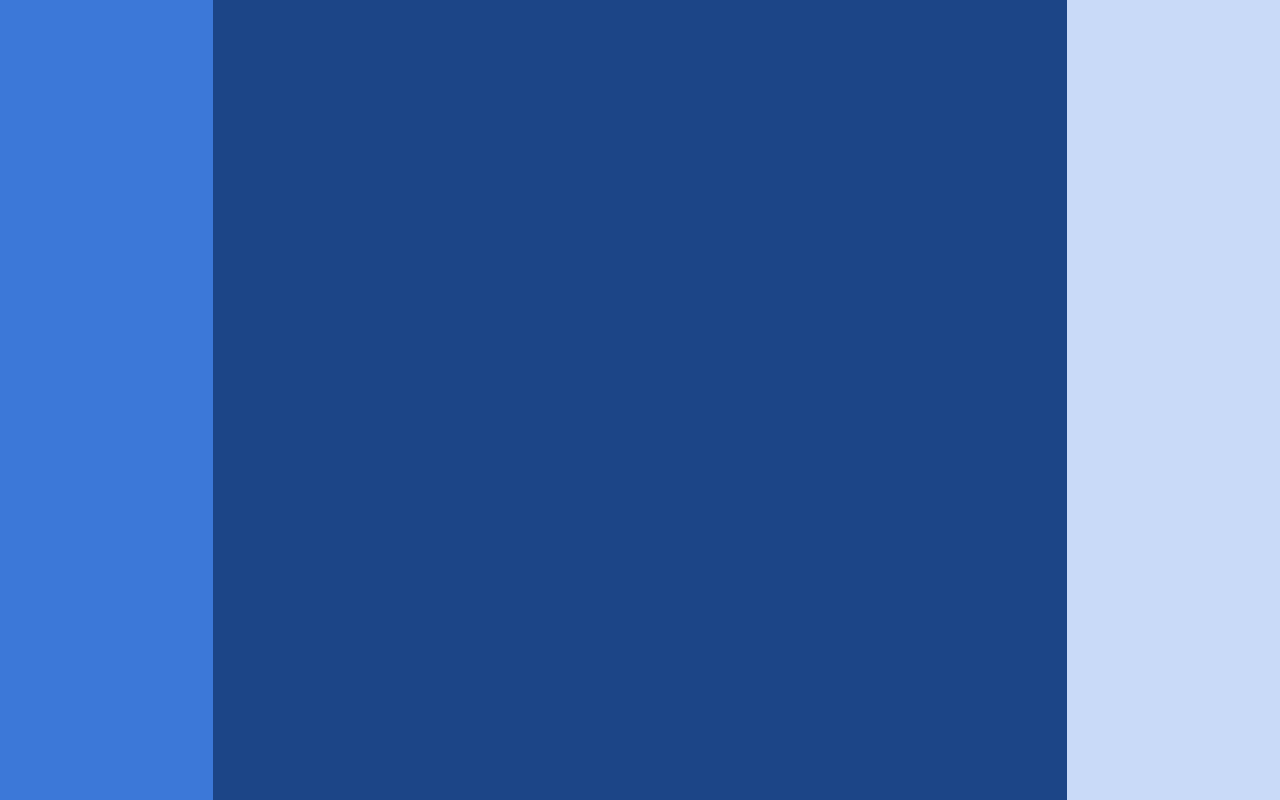
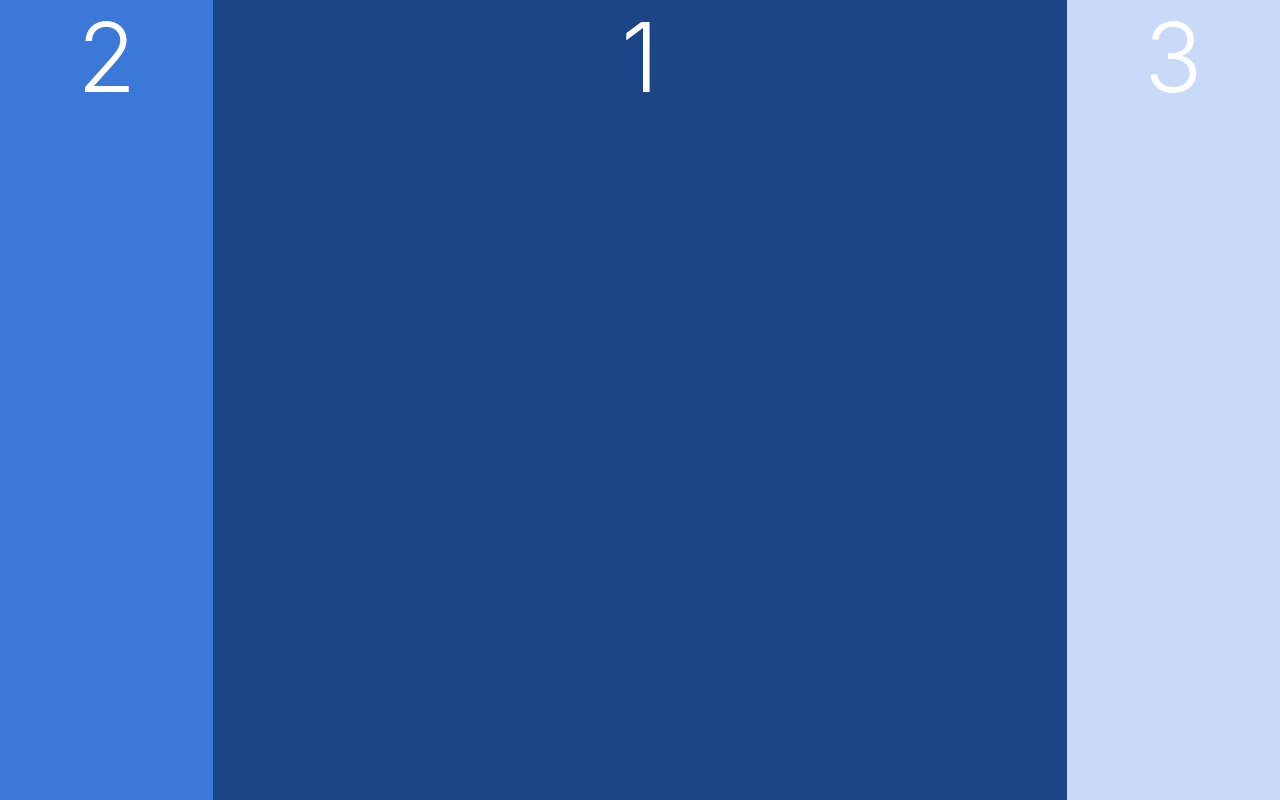
Before and after one commit to jithinks/startup-responsive-ui, a plain HTML site: page index.bootstrap.html in a window 1280 px wide. Drawn offline with nearby package versions, Linux system fonts and the light colour scheme.

Commit message:
jumbotron  added

```diff
--- a/index.bootstrap.html
+++ b/index.bootstrap.html
@@ -22,10 +22,10 @@
 </head>
 <body>
     <div class="container-fluid">
-        <div class="row">
-            <section class="c1 col-12 col-md-8 order-md-2 col-lg-8"></section>
-            <section class="c2 col-12 col-md-4 order-md-1 col-lg-2"></section>
-            <section class="c3 col-12 col-md-12 order-md-3 col-lg-2"></section>
+        <div class="row    jumbotron-fluid display-1 text-white text-center align-middle">
+            <section class="c1 col-12 col-md-8 order-md-2 col-lg-8">1</section>
+            <section class="c2 col-12 col-md-4 order-md-1 col-lg-2">2</section>
+            <section class="c3 col-12 col-md-12 order-md-3 col-lg-2">3</section>
         </div>
     </div>
 </body>
```
